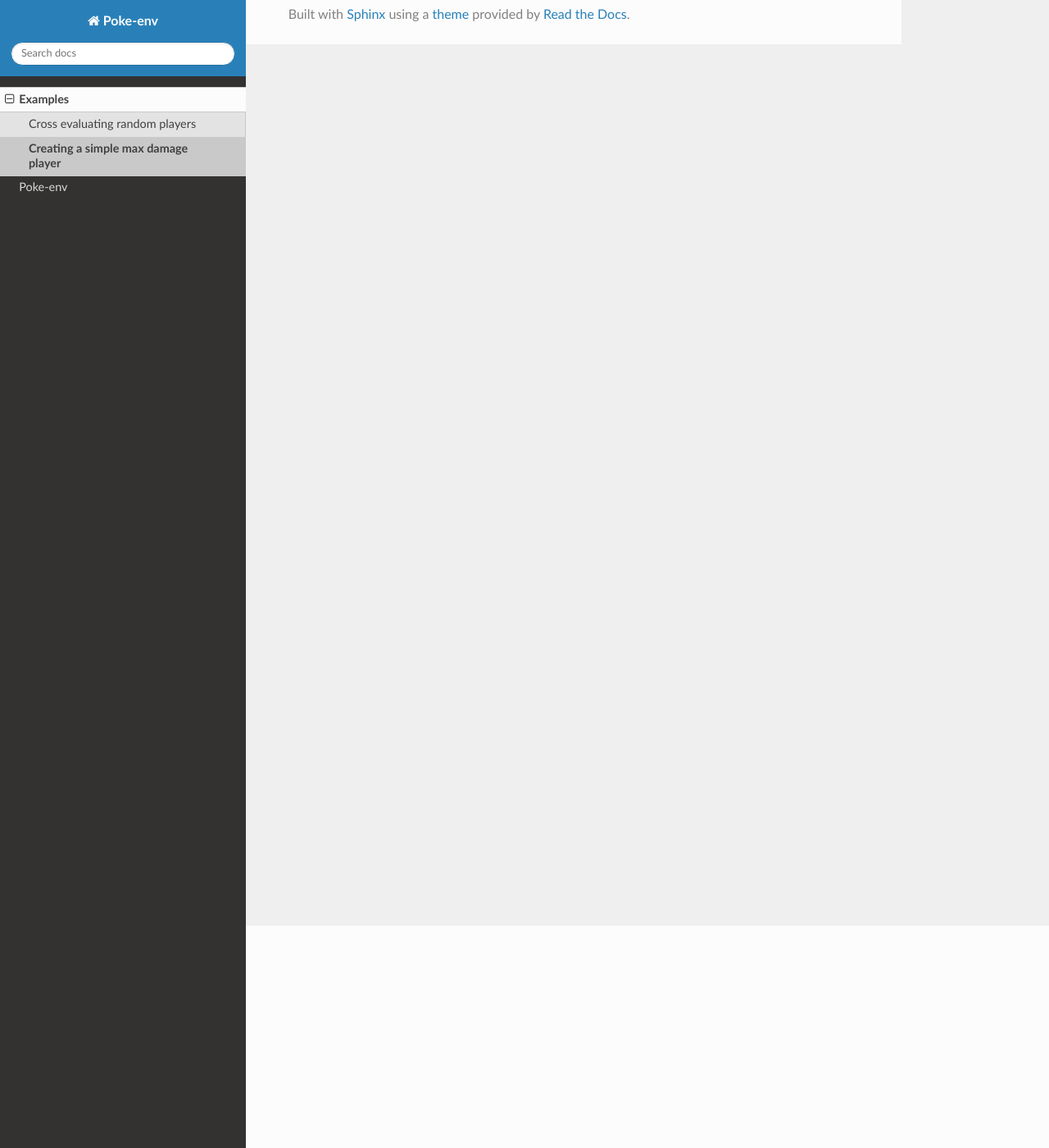
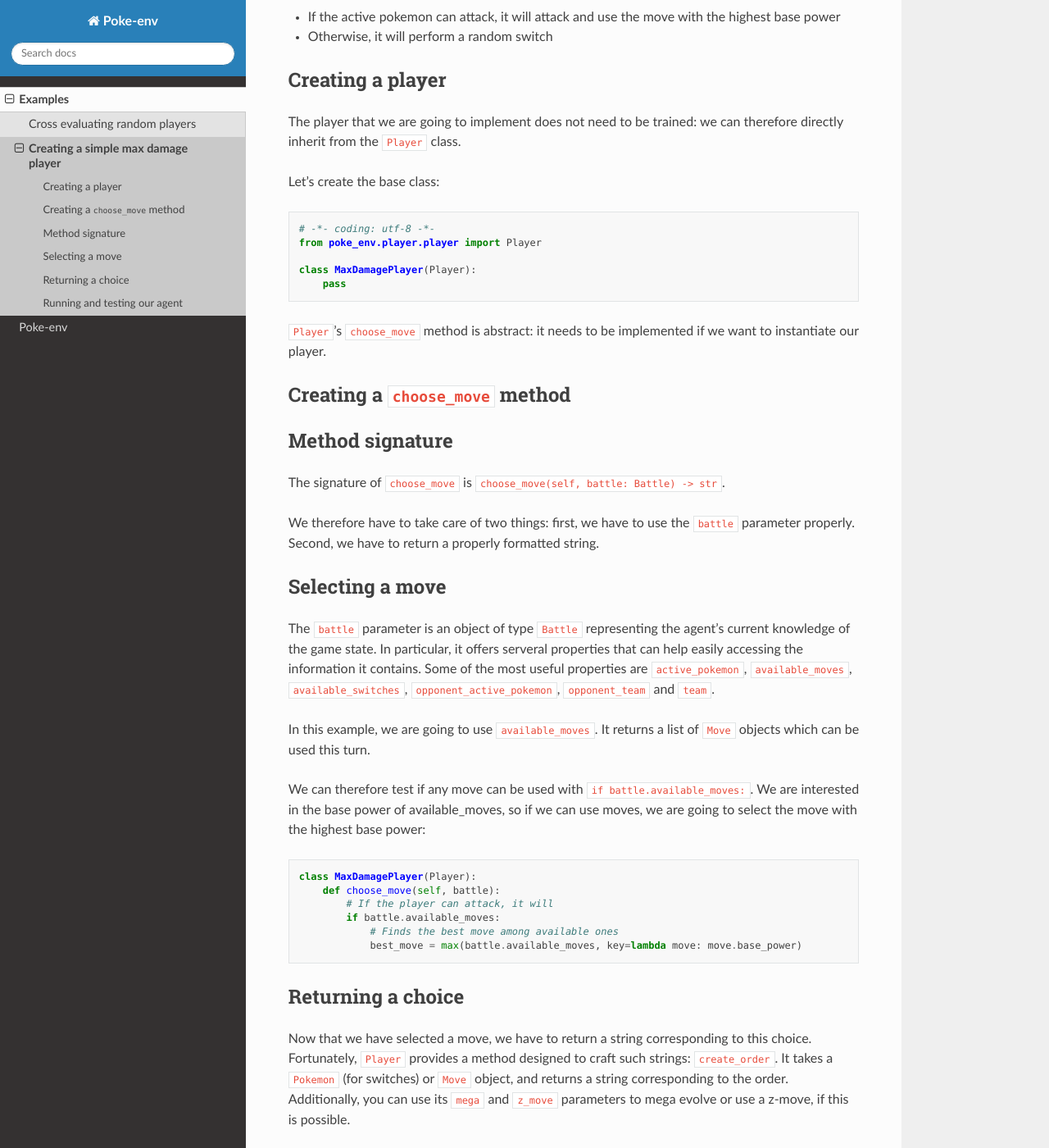
Before and after one commit to hsahovic/poke-env, a Sphinx documentation site: the page built from docs/source/max_damage_player.rst, in a window 1280 px wide and 1400 px high, scrolled down 271 px. Shown: the whole window at 82% size. Built offline with Sphinx 7.4.7 and the Read the Docs theme 2.0.0, drawn with Linux system fonts in a browser that asks for light colours; some of the changed text lies outside the part shown.

Commit message:
Add max damage player example to the documentation

```diff
--- a/docs/source/max_damage_player.rst
+++ b/docs/source/max_damage_player.rst
@@ -2,3 +2,149 @@
 
 Creating a simple max damage player
 ===================================
+
+The corresponding complete source code can be found `here <https://github.com/hsahovic/poke-env/blob/master/examples/max_damage_player.py>`__.
+
+The goal of this example is to explain how to create a first custom agent. This agent will follow simple rules:
+
+- If the active pokemon can attack, it will attack and use the move with the highest base power
+- Otherwise, it will perform a random switch
+
+Creating a player
+*****************
+
+The player that we are going to implement does not need to be trained: we can therefore directly inherit from the ``Player`` class.
+
+Let's create the base class:
+
+.. code-block:: python
+
+    # -*- coding: utf-8 -*-
+    from poke_env.player.player import Player
+
+    class MaxDamagePlayer(Player):
+        pass
+
+``Player``'s ``choose_move`` method is abstract: it needs to be implemented if we want to instantiate our player.
+
+Creating a ``choose_move`` method
+*********************************
+
+Method signature
+****************
+
+The signature of ``choose_move`` is ``choose_move(self, battle: Battle) -> str``.
+
+We therefore have to take care of two things: first, we have to use the ``battle`` parameter properly. Second, we have to return a properly formatted string.
+
+Selecting a move
+****************
+
+The ``battle`` parameter is an object of type ``Battle`` representing the agent's current knowledge of the game state. In particular, it offers serveral properties that can help easily accessing the information it contains. Some of the most useful properties are ``active_pokemon``, ``available_moves``, ``available_switches``, ``opponent_active_pokemon``, ``opponent_team`` and ``team``.
+
+In this example, we are going to use ``available_moves``. It returns a list of ``Move`` objects which can be used this turn.
+
+We can therefore test if any move can be used with ``if battle.available_moves:``. We are interested in the base power of available_moves, so if we can use moves, we are going to select the move with the highest base power:
+
+.. code-block:: python
+
+    class MaxDamagePlayer(Player):
+        def choose_move(self, battle):
+            # If the player can attack, it will
+            if battle.available_moves:
+                # Finds the best move among available ones
+                best_move = max(battle.available_moves, key=lambda move: move.base_power)
+
+Returning a choice
+******************
+
+Now that we have selected a move, we have to return a string corresponding to this choice. Fortunately, ``Player`` provides a method designed to craft such strings: ``create_order``. It takes a ``Pokemon`` (for switches) or ``Move`` object, and returns a string corresponding to the order. Additionally, you can use its ``mega`` and ``z_move`` parameters to mega evolve or use a z-move, if this is possible.
+
+We also have to return an order corresponding to a random switch if the player can not attack: if that is the case, we can use ``Player``'s ``choose_random_move`` method.
+
+.. code-block:: python
+
+    class MaxDamagePlayer(Player):
+        def choose_move(self, battle):
+            # If the player can attack, it will
+            if battle.available_moves:
+                # Finds the best move among available ones
+                best_move = max(battle.available_moves, key=lambda move: move.base_power)
+                return self.create_order(best_move)
+
+        # If no attack is available, a random switch will be made
+        else:
+            return self.choose_random_move(battle)
+
+Running and testing our agent
+*****************************
+
+We can now test our agent by crossing evaluating with a random agent. The final code is:
+
+.. code-block:: python
+
+    # -*- coding: utf-8 -*-
+    import asyncio
+    import time
+
+    from poke_env.player.player import Player
+    from poke_env.player.random_player import RandomPlayer
+    from poke_env.player.utils import cross_evaluate
+    from poke_env.player_configuration import PlayerConfiguration
+    from poke_env.server_configuration import LocalhostServerConfiguration
+
+
+    class MaxDamagePlayer(Player):
+        def choose_move(self, battle):
+            # If the player can attack, it will
+            if battle.available_moves:
+                # Finds the best move among available ones
+                best_move = max(battle.available_moves, key=lambda move: move.base_power)
+                return self.create_order(best_move)
+
+            # If no attack is available, a random switch will be made
+            else:
+                return self.choose_random_move(battle)
+
+
+    async def main():
+        start = time.time()
+
+        # We define two player configurations.
+        player_1_configuration = PlayerConfiguration("Random player", None)
+        player_2_configuration = PlayerConfiguration("Max damage player", None)
+
+        # We create the corresponding players.
+        random_player = RandomPlayer(
+            player_configuration=player_1_configuration,
+            battle_format="gen7randombattle",
+            server_configuration=LocalhostServerConfiguration,
+        )
+        max_damage_player = MaxDamagePlayer(
+            player_configuration=player_2_configuration,
+            battle_format="gen7randombattle",
+            server_configuration=LocalhostServerConfiguration,
+        )
+
+        # Now, let's evaluate our player
+        cross_evaluation = await cross_evaluate(
+            [random_player, max_damage_player], n_challenges=100
+        )
+
+        print(
+            "Max damage player won %d / 100 battles [this took %f seconds]"
+            % (
+                cross_evaluation[max_damage_player.username][random_player.username] * 100,
+                time.time() - start,
+            )
+        )
+
+
+    if __name__ == "__main__":
+        asyncio.get_event_loop().run_until_complete(main())
+
+Running it should take a couple of seconds and print something similar to this:
+
+.. code-block:: python
+
+    Max damage player won 92 / 100 battles [this took 6.320682 seconds]
```
